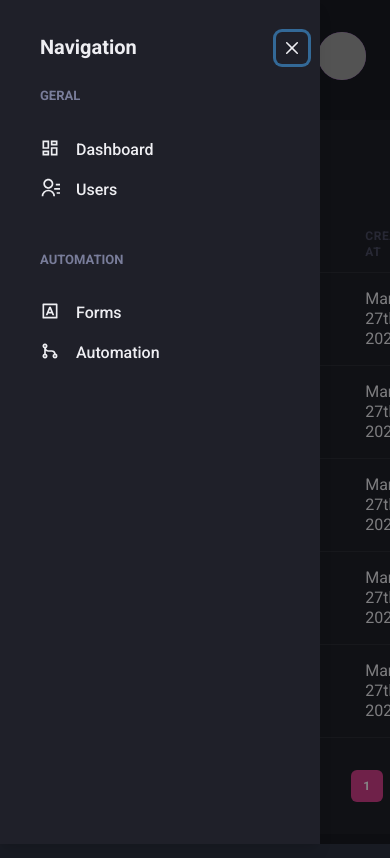
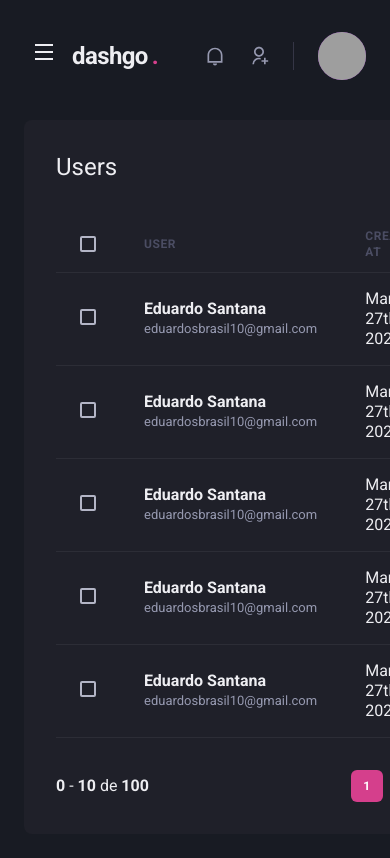
Before and after one commit to eduardo3g/dashboard-nextjs, a Next.js app: page /users in a window 390 px wide. Shown: the top 858 px of the page. Built offline with nearby package versions, Linux system fonts and the light colour scheme; grey boxes are pictures that could not be loaded.

Commit message:
feat: use the Sidebar context to make it responsive

```diff
--- a/src/components/Header/index.tsx
+++ b/src/components/Header/index.tsx
@@ -1,11 +1,16 @@
-import { Flex, useBreakpointValue } from '@chakra-ui/react';
+import { Flex, IconButton, useBreakpointValue, Icon } from '@chakra-ui/react';
+import { RiMenuLine } from 'react-icons/ri';
 
 import { Logo } from '../Header/Logo';
 import { NotificationsNav } from '../Header/NotificationsNav';
 import { Profile } from '../Header/Profile';
 import { SearchBox } from '../Header/SearchBox';
 
+import { useSidebarDrawer } from '../../contexts/SidebarDrawerContext';
+
 export function Header() {
+  const { onOpen } = useSidebarDrawer();
+
   const isWideVersion = useBreakpointValue({
     base: false,
     lg: true,
@@ -22,6 +27,19 @@ export function Header() {
       paddingX="6"
       align="center"
     >
+      { !isWideVersion && (
+        <IconButton
+          aria-label="Open navigation"
+          icon={<Icon as={RiMenuLine} />}
+          fontSize="24"
+          variant="unstyled"
+          onClick={onOpen}
+          marginRight="2"
+        >
+
+        </IconButton>
+      ) }
+
       <Logo />
 
       { isWideVersion && <SearchBox /> }
--- a/src/components/Sidebar/index.tsx
+++ b/src/components/Sidebar/index.tsx
@@ -11,7 +11,11 @@ import {
 
 import { SidebarNav } from './SidebarNav';
 
+import { useSidebarDrawer } from '../../contexts/SidebarDrawerContext';
+
 export function Sidebar() {
+  const { isOpen, onClose } = useSidebarDrawer();
+
   const isDrawerSideBar = useBreakpointValue({
     base: true,
     large: false,
@@ -20,7 +24,7 @@ export function Sidebar() {
   // Mobile version
   if (isDrawerSideBar) {
     return (
-      <Drawer isOpen={true} placement="left" onClose={() => {}}>
+      <Drawer isOpen={isOpen} placement="left" onClose={onClose}>
         <DrawerOverlay>
           <DrawerContent
             bg="gray.800"
```
